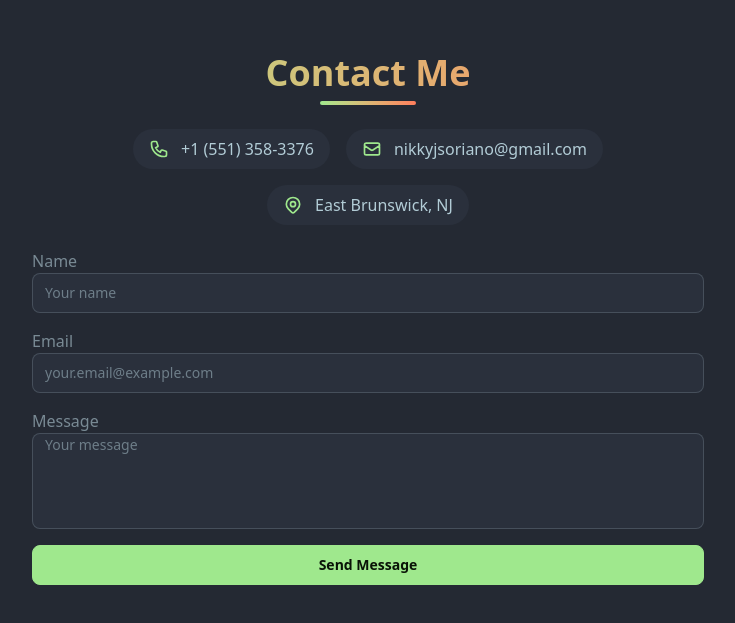
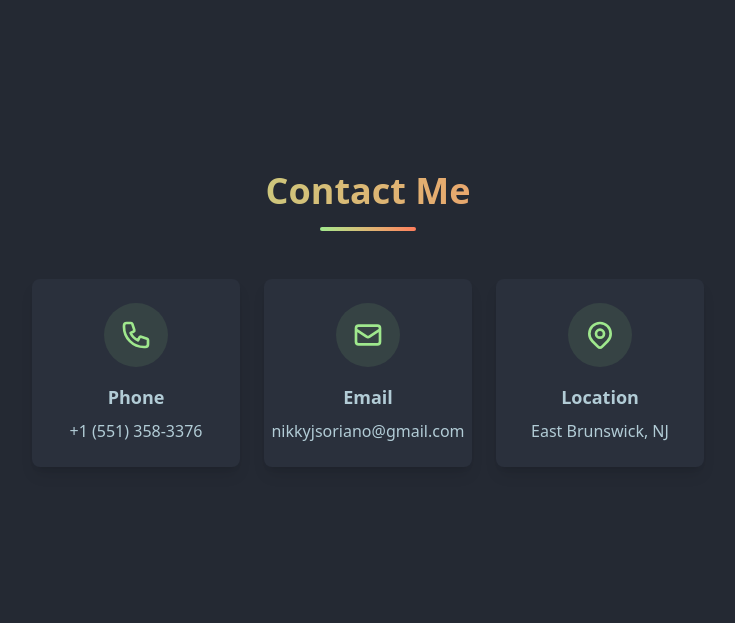
Before and after one commit to nikkyjsoriano/nikkyjsoriano.github.io, a React (Vite) app: page / in a window 1280 px wide. Shown: the part 2652-3275 px from the top of the page, without its empty margins (272-1007 px from the left). Built offline with nearby package versions, Linux system fonts and the light colour scheme.

Commit message:
Contact Box Removal, Nav Bar Responsive (#8)
- Text of Navbar was too small
- Contact Box is removed for now since its not working properly

```diff
--- a/src/components/Contact.jsx
+++ b/src/components/Contact.jsx
@@ -1,52 +1,33 @@
-import React, { useState } from "react";
+import React from "react";
 
 const Contact = () => {
-  const [formData, setFormData] = useState({
-    name: "",
-    email: "",
-    message: "",
-  });
-
   const contactInfo = {
-    phone: "+1 (551) 358-3376", // Replace with your actual phone number
-    email: "nikkyjsoriano@gmail.com", // Replace with your actual email
-    location: "East Brunswick, NJ", // Replace with your actual location
-  };
-
-  const handleSubmit = async (e) => {
-    e.preventDefault();
-    // TODO: Implement email sending functionality
-    console.log("Form submitted:", formData);
-  };
-
-  const handleChange = (e) => {
-    const { name, value } = e.target;
-    setFormData((prev) => ({
-      ...prev,
-      [name]: value,
-    }));
+    phone: "+1 (551) 358-3376",
+    email: "nikkyjsoriano@gmail.com",
+    location: "East Brunswick, NJ",
   };
 
   return (
-    <section className="h-screen py-8 bg-base-200 flex items-center">
+    <section className="min-h-screen py-8 bg-base-200 flex items-center">
       <div className="container mx-auto px-4 py-8 sm:py-16">
         <div className="max-w-2xl mx-auto">
-          <div className="text-center mb-6">
-            <h1 className="text-4xl font-bold mb-2 bg-gradient-to-r from-primary to-secondary bg-clip-text text-transparent">
+          <div className="text-center mb-12">
+            <h1 className="text-4xl font-bold mb-4 bg-gradient-to-r from-primary to-secondary bg-clip-text text-transparent">
               Contact Me
             </h1>
             <div className="w-24 h-1 bg-gradient-to-r from-primary to-secondary mx-auto rounded-full"></div>
           </div>
 
           {/* Contact Information Section */}
-          <div className="flex flex-wrap justify-center gap-4 mb-6">
+          <div className="grid grid-cols-1 md:grid-cols-3 gap-6">
             <a
               href={`tel:${contactInfo.phone}`}
-              className="flex items-center gap-3 px-4 py-2 rounded-full bg-base-100 hover:bg-base-200 transition-colors"
+              className="flex flex-col items-center p-6 rounded-lg bg-base-100 hover:bg-base-200 transition-all duration-300 shadow-lg hover:shadow-xl"
             >
+              <div className="w-16 h-16 rounded-full bg-primary/10 flex items-center justify-center mb-4">
                 <svg
                   xmlns="http://www.w3.org/2000/svg"
-                className="h-5 w-5 text-primary"
+                  className="h-8 w-8 text-primary"
                   fill="none"
                   viewBox="0 0 24 24"
                   stroke="currentColor"
@@ -58,16 +39,19 @@ const Contact = () => {
                     d="M3 5a2 2 0 012-2h3.28a1 1 0 01.948.684l1.498 4.493a1 1 0 01-.502 1.21l-2.257 1.13a11.042 11.042 0 005.516 5.516l1.13-2.257a1 1 0 011.21-.502l4.493 1.498a1 1 0 01.684.949V19a2 2 0 01-2 2h-1C9.716 21 3 14.284 3 6V5z"
                   />
                 </svg>
+              </div>
+              <h3 className="text-lg font-semibold mb-2">Phone</h3>
               <span className="text-base-content">{contactInfo.phone}</span>
             </a>
 
             <a
               href={`mailto:${contactInfo.email}`}
-              className="flex items-center gap-3 px-4 py-2 rounded-full bg-base-100 hover:bg-base-200 transition-colors"
+              className="flex flex-col items-center p-6 rounded-lg bg-base-100 hover:bg-base-200 transition-all duration-300 shadow-lg hover:shadow-xl"
             >
+              <div className="w-16 h-16 rounded-full bg-primary/10 flex items-center justify-center mb-4">
                 <svg
                   xmlns="http://www.w3.org/2000/svg"
-                className="h-5 w-5 text-primary"
+                  className="h-8 w-8 text-primary"
                   fill="none"
                   viewBox="0 0 24 24"
                   stroke="currentColor"
@@ -79,13 +63,16 @@ const Contact = () => {
                     d="M3 8l7.89 5.26a2 2 0 002.22 0L21 8M5 19h14a2 2 0 002-2V7a2 2 0 00-2-2H5a2 2 0 00-2 2v10a2 2 0 002 2z"
                   />
                 </svg>
+              </div>
+              <h3 className="text-lg font-semibold mb-2">Email</h3>
               <span className="text-base-content">{contactInfo.email}</span>
             </a>
 
-            <div className="flex items-center gap-3 px-4 py-2 rounded-full bg-base-100">
+            <div className="flex flex-col items-center p-6 rounded-lg bg-base-100 shadow-lg">
+              <div className="w-16 h-16 rounded-full bg-primary/10 flex items-center justify-center mb-4">
                 <svg
                   xmlns="http://www.w3.org/2000/svg"
-                className="h-5 w-5 text-primary"
+                  className="h-8 w-8 text-primary"
                   fill="none"
                   viewBox="0 0 24 24"
                   stroke="currentColor"
@@ -103,59 +90,11 @@ const Contact = () => {
                     d="M15 11a3 3 0 11-6 0 3 3 0 016 0z"
                   />
                 </svg>
+              </div>
+              <h3 className="text-lg font-semibold mb-2">Location</h3>
               <span className="text-base-content">{contactInfo.location}</span>
             </div>
           </div>
-
-          <form onSubmit={handleSubmit} className="space-y-4">
-            <div className="form-control w-full">
-              <label className="label">
-                <span className="label-text">Name</span>
-              </label>
-              <input
-                type="text"
-                name="name"
-                value={formData.name}
-                onChange={handleChange}
-                placeholder="Your name"
-                className="input input-bordered w-full"
-                required
-              />
-            </div>
-
-            <div className="form-control w-full">
-              <label className="label">
-                <span className="label-text">Email</span>
-              </label>
-              <input
-                type="email"
-                name="email"
-                value={formData.email}
-                onChange={handleChange}
-                placeholder="your.email@example.com"
-                className="input input-bordered w-full"
-                required
-              />
-            </div>
-
-            <div className="form-control w-full">
-              <label className="label">
-                <span className="label-text">Message</span>
-              </label>
-              <textarea
-                name="message"
-                value={formData.message}
-                onChange={handleChange}
-                className="input input-bordered w-full h-24 resize-none"
-                placeholder="Your message"
-                required
-              ></textarea>
-            </div>
-
-            <button type="submit" className="btn btn-primary w-full">
-              Send Message
-            </button>
-          </form>
         </div>
       </div>
     </section>
--- a/src/components/NavBar.jsx
+++ b/src/components/NavBar.jsx
@@ -1,11 +1,24 @@
+import React, { useState } from "react";
+
 function NavBar({ onNavClick }) {
+  const [isMenuOpen, setIsMenuOpen] = useState(false);
+
+  const toggleMenu = () => {
+    setIsMenuOpen(!isMenuOpen);
+  };
+
+  const handleNavItemClick = (e) => {
+    onNavClick(e);
+    setIsMenuOpen(false);
+  };
+
   return (
     <div className="navbar bg-base-100 shadow-sm w-full fixed top-0 left-0 right-0 z-50">
       <div className="flex-1">
         <a
           href="#home"
           className="btn btn-ghost lg:text-3xl text-2xl"
-          onClick={onNavClick}
+          onClick={handleNavItemClick}
         >
           Nikky Soriano
         </a>
@@ -13,30 +26,34 @@ function NavBar({ onNavClick }) {
       <div className="flex-none hidden lg:flex">
         <ul className="menu menu-horizontal px-1 text-xl text-bold">
           <li>
-            <a href="#home" onClick={onNavClick}>
+            <a href="#home" onClick={handleNavItemClick}>
               Home
             </a>
           </li>
           <li>
-            <a href="#about" onClick={onNavClick}>
+            <a href="#about" onClick={handleNavItemClick}>
               About
             </a>
           </li>
           <li>
-            <a href="#skills" onClick={onNavClick}>
+            <a href="#skills" onClick={handleNavItemClick}>
               Skills
             </a>
           </li>
           <li>
-            <a href="#contact" onClick={onNavClick}>
+            <a href="#contact" onClick={handleNavItemClick}>
               Contact
             </a>
           </li>
         </ul>
       </div>
       <div className="flex-none lg:hidden">
-        <div className="dropdown dropdown-end">
-          <div tabIndex={0} role="button" className="btn btn-ghost btn-circle">
+        <button
+          onClick={toggleMenu}
+          className="btn btn-ghost btn-circle"
+          aria-label="Toggle menu"
+          aria-expanded={isMenuOpen}
+        >
           <svg
             xmlns="http://www.w3.org/2000/svg"
             className="h-5 w-5"
@@ -48,31 +65,49 @@ function NavBar({ onNavClick }) {
               strokeLinecap="round"
               strokeLinejoin="round"
               strokeWidth="2"
-                d="M4 6h16M4 12h16M4 18h7"
+              d={isMenuOpen ? "M6 18L18 6M6 6l12 12" : "M4 6h16M4 12h16M4 18h7"}
             />
           </svg>
-          </div>
-          <ul
-            tabIndex={0}
-            className="menu menu-sm dropdown-content mt-3 z-[1] p-2 shadow bg-base-100 rounded-box w-52"
+        </button>
+        <div
+          className={`fixed top-[65px] right-0 w-48 bg-base-100 shadow-lg transition-all duration-300 ease-in-out ${
+            isMenuOpen ? "translate-x-0" : "translate-x-full"
+          }`}
         >
+          <ul className="menu menu-lg p-2">
             <li>
-              <a href="#home" onClick={onNavClick}>
+              <a
+                href="#home"
+                onClick={handleNavItemClick}
+                className="text-base hover:bg-base-200"
+              >
                 Home
               </a>
             </li>
             <li>
-              <a href="#about" onClick={onNavClick}>
+              <a
+                href="#about"
+                onClick={handleNavItemClick}
+                className="text-base hover:bg-base-200"
+              >
                 About
               </a>
             </li>
             <li>
-              <a href="#skills" onClick={onNavClick}>
+              <a
+                href="#skills"
+                onClick={handleNavItemClick}
+                className="text-base hover:bg-base-200"
+              >
                 Skills
               </a>
             </li>
             <li>
-              <a href="#contact" onClick={onNavClick}>
+              <a
+                href="#contact"
+                onClick={handleNavItemClick}
+                className="text-base hover:bg-base-200"
+              >
                 Contact
               </a>
             </li>
```
Also changed, not shown: 1 other file (tests, documents, lock files or other folders). Lines whose indentation alone changed are shown as unchanged.
